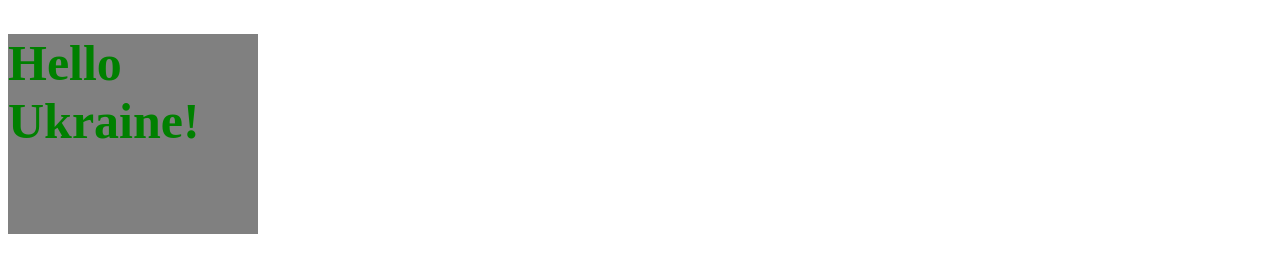
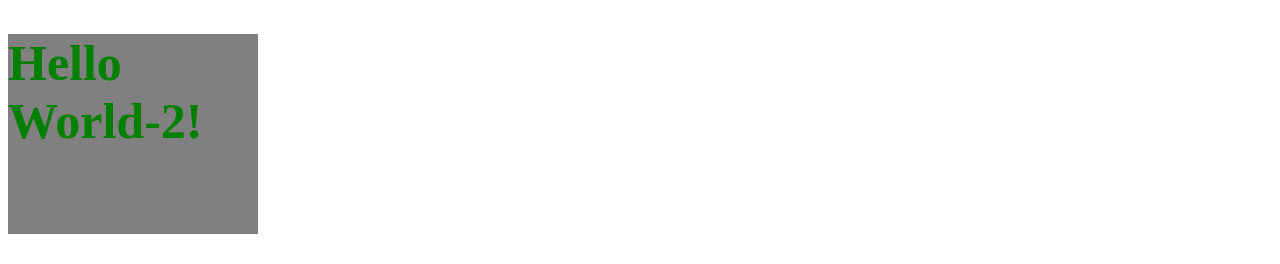
Before and after one commit to AnnaRusskova/project_2, a plain HTML site: page src/index.html in a window 1280 px wide. Shown: the top 264 px of the page. Drawn offline with Linux system fonts and the light colour scheme.

Commit message:
third commit

```diff
--- a/src/index.html
+++ b/src/index.html
@@ -7,7 +7,7 @@
     <title>Sass</title>
 </head>
 <body>
-    <h1>Hello Ukraine!</h1>
+    <h1>Hello World-2!</h1>
     <h2>Another title</h2>
     <div class="block">
         <div class="block_color">
```
